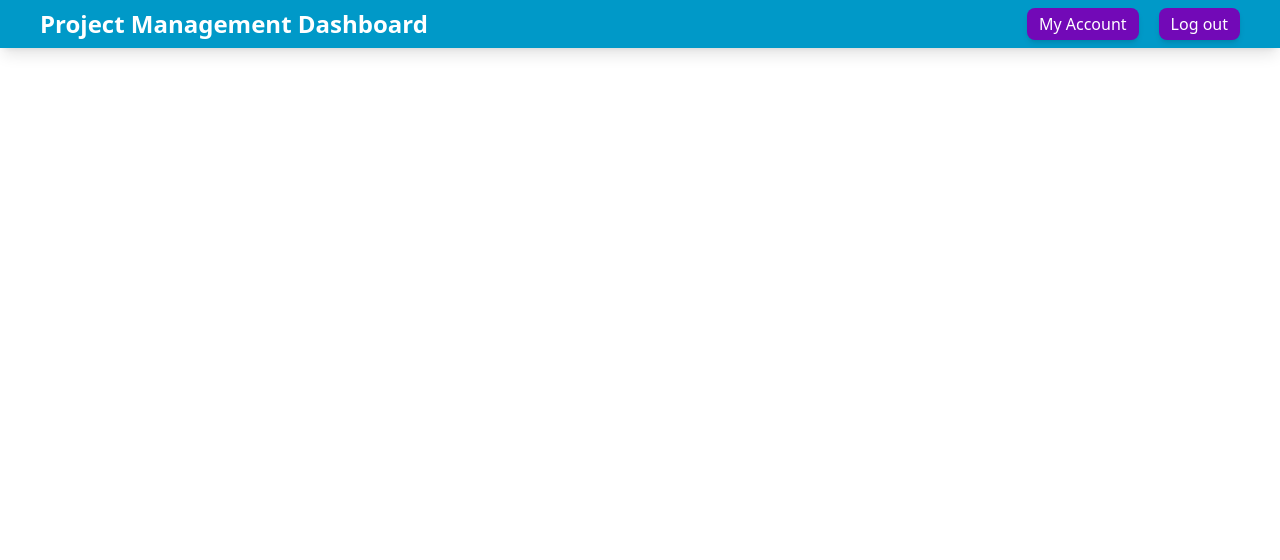
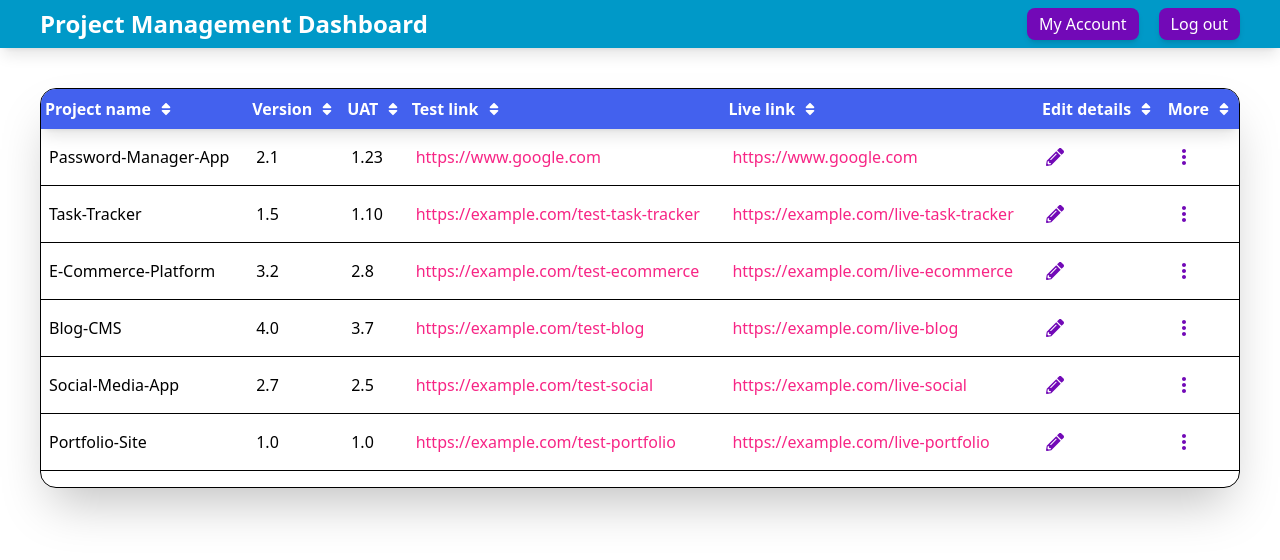
Before and after one commit to Honey-Sharma-git/project-management-app, a React (Vite) app: page /dashboard in a window 1280 px wide. Shown: the top 560 px of the page. Built offline with nearby package versions, Linux system fonts and the light colour scheme.

Commit message:
Add project table

```diff
--- a/src/components/MyAccountModal.jsx
+++ b/src/components/MyAccountModal.jsx
@@ -5,7 +5,7 @@ import { MdWorkspacePremium } from "react-icons/md";
 export const MyAccountModal = ({ isAccModalShown }) => {
   return (
     <div
-      className={`absolute top-8.5 shadow-xl p-3  rounded-lg bg-[var(--dialog-color-dark-navy)]  text-[var(--text-color-gray)] min-h-50 flex flex-col gap-3 w-[115%] transition-[ opacity 0.3s ease-in-out, transform 0.3s ease-in-out;] ${
+      className={` z-50 absolute top-8.5 shadow-xl p-3  rounded-lg bg-[var(--dialog-color-dark-navy)]  text-[var(--text-color-gray)] min-h-50 flex flex-col gap-3 w-[115%] transition-[ opacity 0.3s ease-in-out, transform 0.3s ease-in-out;] ${
         isAccModalShown ? "show" : "hide"
       }`}
     >
--- /dev/null
+++ b/src/components/ProjectTable.jsx
@@ -0,0 +1,41 @@
+import { projectsData } from "../projectData";
+import { useEffect, useState } from "react";
+import { TableHeaderData } from "./projectTable/TableHeaderData";
+import { TableBodyData } from "./projectTable/TableBodyData";
+export const ProjectTable = () => {
+  const [projects, setProjects] = useState(null);
+  const tableHeaders = [
+    "Project name",
+    "Version",
+    "UAT",
+    "Test link",
+    "Live link",
+    "Edit details",
+    "More",
+  ];
+  useEffect(() => {
+    setProjects(projectsData);
+  }, []);
+  return (
+    <div className="h-100 overflow-auto shadow-2xl rounded-2xl border">
+      <table className="text-left w-full p-1">
+        <thead className="shadow-lg font-bold sticky text-white top-0 bg-[var(--color-sky)]">
+          <TableHeaderData tableHeaders={tableHeaders} />
+        </thead>
+        {projects ? (
+          <tbody>
+            {projects.map((data, index) => {
+              return <TableBodyData key={index} data={data} />;
+            })}
+          </tbody>
+        ) : (
+          <tfoot>
+            <tr>
+              <td>Loading...</td>
+            </tr>
+          </tfoot>
+        )}
+      </table>
+    </div>
+  );
+};
--- /dev/null
+++ b/src/components/projectTable/TableBodyData.jsx
@@ -0,0 +1,34 @@
+import { FaPencilAlt } from "react-icons/fa";
+import { MdOutlineMoreVert } from "react-icons/md";
+export const TableBodyData = ({ data }) => {
+  return (
+    <tr className="border-b hover:bg-gray-100 ">
+      <td className="p-2 py-4 font-medium">{data.name}</td>
+      <td className="p-2 py-4">{data.version}</td>
+      <td className="p-2 py-4">{data.uat}</td>
+      <td className="p-2 py-4">
+        <a
+          className="text-[var(--link-color)] hover:underline"
+          href={data.testLink}
+        >
+          {data.testLink}
+        </a>
+      </td>
+
+      <td className="p-2 py-4">
+        <a
+          className="text-[var(--link-color)] hover:underline"
+          href={data.liveLink}
+        >
+          {data.liveLink}
+        </a>
+      </td>
+      <td className="p-2 py-4 text-lg text-[var(--btn-color-purple)] hover:text-[var(--color-teal)] cursor-pointer">
+        <FaPencilAlt />
+      </td>
+      <td className="p-2 py-4 text-2xl text-[var(--btn-color-purple)] hover:text-[var(--color-teal)] cursor-pointer">
+        <MdOutlineMoreVert />
+      </td>
+    </tr>
+  );
+};
--- /dev/null
+++ b/src/components/projectTable/TableHeaderData.jsx
@@ -0,0 +1,19 @@
+import { FaSort } from "react-icons/fa6";
+export const TableHeaderData = ({ tableHeaders }) => {
+  return (
+    <tr>
+      {tableHeaders.map((header, index) => {
+        return (
+          <th key={index}>
+            <div className="flex flex-row items-center gap-2 py-2 p-1">
+              <span>{header}</span>
+              <span className="text-sm">
+                <FaSort />
+              </span>
+            </div>
+          </th>
+        );
+      })}
+    </tr>
+  );
+};
--- a/src/pages/dashboard/Dashboard.jsx
+++ b/src/pages/dashboard/Dashboard.jsx
@@ -1,8 +1,14 @@
+import { ProjectTable } from "../../components/ProjectTable";
 import { Navbar } from "../../components/Navbar";
 export const Dashboard = () => {
   return (
-    <header>
-      <Navbar />
-    </header>
+    <>
+      <header className="sticky top-0 z-40">
+        <Navbar />
+      </header>
+      <main className="px-10 py-10">
+        <ProjectTable />
+      </main>
+    </>
   );
 };
--- /dev/null
+++ b/src/projectData.js
@@ -0,0 +1,72 @@
+export const projectsData = [
+  {
+    name: "Password-Manager-App",
+    version: "2.1",
+    testLink: "https://www.google.com",
+    uat: "1.23",
+    liveLink: "https://www.google.com",
+  },
+  {
+    name: "Task-Tracker",
+    version: "1.5",
+    testLink: "https://example.com/test-task-tracker",
+    uat: "1.10",
+    liveLink: "https://example.com/live-task-tracker",
+  },
+  {
+    name: "E-Commerce-Platform",
+    version: "3.2",
+    testLink: "https://example.com/test-ecommerce",
+    uat: "2.8",
+    liveLink: "https://example.com/live-ecommerce",
+  },
+  {
+    name: "Blog-CMS",
+    version: "4.0",
+    testLink: "https://example.com/test-blog",
+    uat: "3.7",
+    liveLink: "https://example.com/live-blog",
+  },
+  {
+    name: "Social-Media-App",
+    version: "2.7",
+    testLink: "https://example.com/test-social",
+    uat: "2.5",
+    liveLink: "https://example.com/live-social",
+  },
+  {
+    name: "Portfolio-Site",
+    version: "1.0",
+    testLink: "https://example.com/test-portfolio",
+    uat: "1.0",
+    liveLink: "https://example.com/live-portfolio",
+  },
+  {
+    name: "Chat-Application",
+    version: "3.5",
+    testLink: "https://example.com/test-chat",
+    uat: "3.3",
+    liveLink: "https://example.com/live-chat",
+  },
+  {
+    name: "Weather-Dashboard",
+    version: "2.2",
+    testLink: "https://example.com/test-weather",
+    uat: "2.1",
+    liveLink: "https://example.com/live-weather",
+  },
+  {
+    name: "Finance-Tracker",
+    version: "1.8",
+    testLink: "https://example.com/test-finance",
+    uat: "1.7",
+    liveLink: "https://example.com/live-finance",
+  },
+  {
+    name: "Health-Monitoring-App",
+    version: "3.0",
+    testLink: "https://example.com/test-health",
+    uat: "2.9",
+    liveLink: "https://example.com/live-health",
+  },
+];
--- a/src/styles/index.css
+++ b/src/styles/index.css
@@ -3,7 +3,7 @@
 *,
 *::after,
 *::before {
-  /* outline: 1px solid red; */
+  /* outline: 1px solid red;  */
 }
 
 :root {
```
